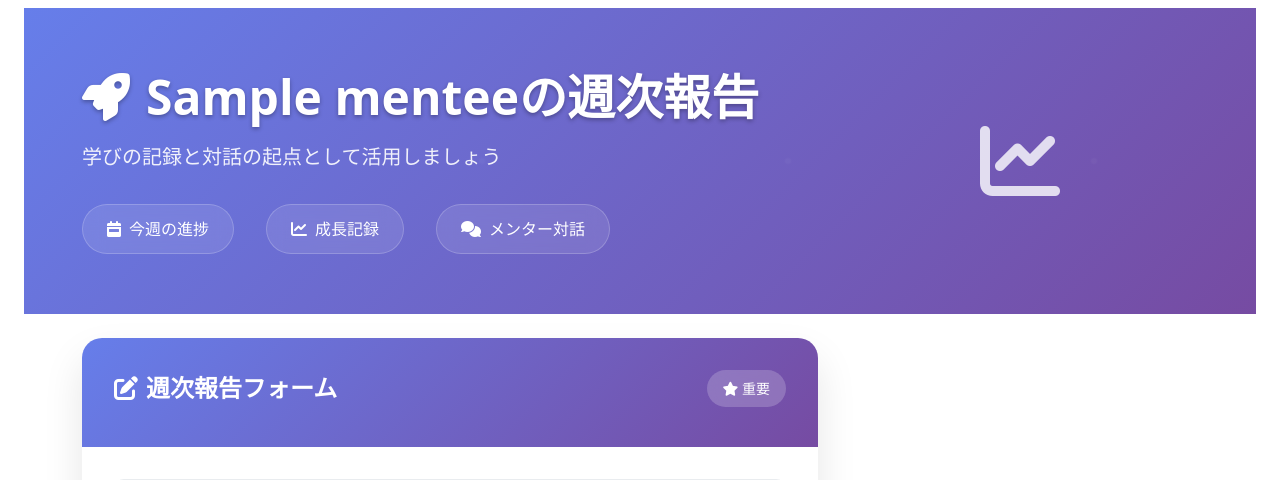
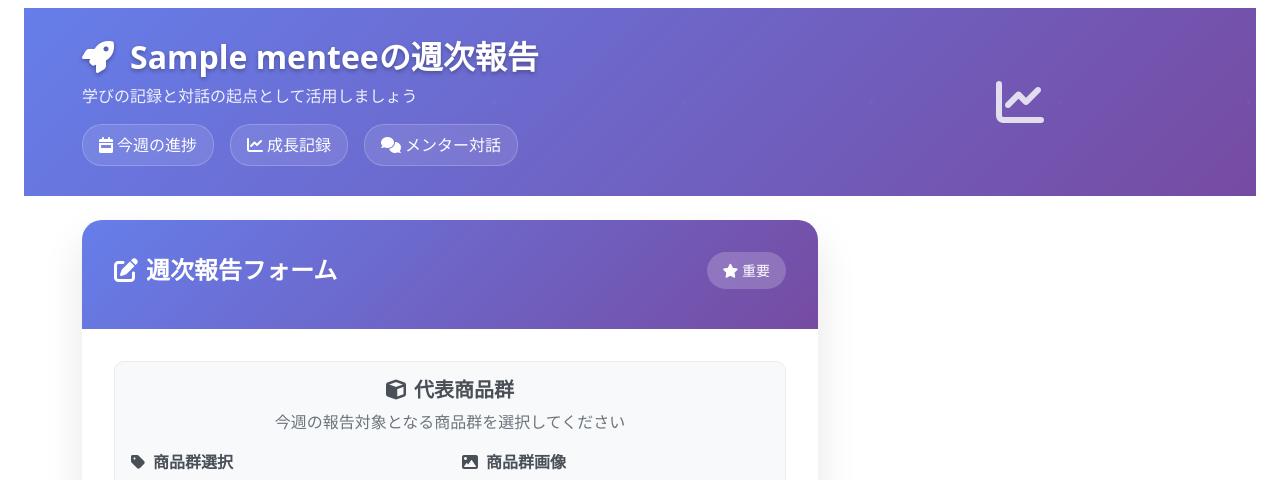
Before and after one commit to k-mizu17009/MentorTrack, a Flask app: page /report/new/1 in a window 1280 px wide. Shown: the part 56-536 px from the top of the page. Run offline with Flask 3, Linux system fonts and the light colour scheme; a user stored in the database is signed in; tables that the repository leaves empty hold one stand-in row (values such as "Sample post"); data that the repository does not hold is empty.

Commit message:
feat: 週次報告画面のUI改善とステージ表示統一
- ヘッダーの縦サイズを半分に縮小してコンパクト化
  * padding: 60px → 30px
  * タイトル・サブタイトルのフォントサイズ調整
  * 統計アイテムとヘッダー画像のサイズ最適化
  * レスポンシブ対応の改善

- ステージ表示形式を企画ステージフォームに統一
  * get_stage_display_name関数で番号付き表示に統一
  * 「見積書対応済」→「1.見積書対応」形式に変更
  * 全ステージで一貫した表示形式を実現
  * コード重複を排除して保守性向上

UIの一貫性と使いやすさを向上させ、より多くのコンテンツ表示を可能にしました。

```diff
--- a/app.py
+++ b/app.py
@@ -446,20 +446,8 @@ def generate_daily_report_from_weekly(weekly_report, report_date=None):
         except:
             additional_responses = {}
 
-    # 企画ステージの日本語名を取得
-    stage_names = {
-        'proposal_pre': '提案前',
-        'estimate_completed': '見積書対応済',
-        's_creation_approved': 'サンプル承認済',
-        'proposal_decision_obtained': '提案決裁済',
-        'pre_production_s_confirmed': '量産前サンプル済',
-        'first_order': '初回発注済',
-        'temporary_listing': '仮出品済',
-        'page_up': 'ページアップ済',
-        'second_lot_ordered': '2ロット目発注済',
-        'project_cancelled': '企画中止'
-    }
-    stage_name = stage_names.get(planning_stage, planning_stage)
+    # 企画ステージの日本語名を取得（企画ステージフォームの表示形式に合わせる）
+    stage_name = get_stage_display_name(planning_stage)
 
     # 自己評価の日本語名を取得
     evaluation_names = {
@@ -606,24 +594,11 @@ def get_product_group_latest_stages(mentee_id):
         ).order_by(WeeklyReport.report_date.desc()).first()
 
         if latest_report:
-            # ステージの日本語名を取得
-            stage_names = {
-                'proposal_pre': '提案前',
-                'estimate_completed': '見積書対応済',
-                's_creation_approved': 'サンプル承認済',
-                'proposal_decision_obtained': '提案決裁済',
-                'pre_production_s_confirmed': '量産前サンプル済',
-                'first_order': '初回発注済',
-                'temporary_listing': '仮出品済',
-                'page_up': 'ページアップ済',
-                'second_lot_ordered': '2ロット目発注済',
-                'project_cancelled': '企画中止'
-            }
-
+            # ステージの日本語名を取得（企画ステージフォームの表示形式に合わせる）
             product_group_stages[pg.id] = {
                 'name': pg.name,
                 'latest_stage': latest_report.planning_stage,
-                'latest_stage_name': stage_names.get(latest_report.planning_stage, latest_report.planning_stage),
+                'latest_stage_name': get_stage_display_name(latest_report.planning_stage),
                 'last_report_date': latest_report.report_date.strftime('%Y年%m月%d日'),
                 'has_reports': True
             }
@@ -908,18 +883,18 @@ def get_product_group_progress(mentee_id, weeks=16):
     return list(product_groups.values())
 
 def get_stage_display_name(stage):
-    """企画ステージの表示名を取得"""
+    """企画ステージの表示名を取得（企画ステージフォームの表示形式に合わせる）"""
     stage_names = {
-        'proposal_pre': '提案前',
-        'estimate_completed': '見積書対応　済',
-        's_creation_approved': 'サンプル承認　済',
-        'proposal_decision_obtained': '提案決裁　済',
-        'pre_production_s_confirmed': '量産前サンプル　済',
-        'first_order': '初回発注　済',
-        'temporary_listing': '仮出品　済',
-        'page_up': 'ページアップ　済',
-        'second_lot_ordered': '2ロット目発注済',
-        'project_cancelled': '企画中止'
+        'proposal_pre': '0.提案前',
+        'estimate_completed': '1.見積書対応',
+        's_creation_approved': '2.サンプル承認',
+        'proposal_decision_obtained': '3.提案決裁',
+        'pre_production_s_confirmed': '4.量産前サンプル',
+        'first_order': '5.初回発注',
+        'temporary_listing': '6.仮出品',
+        'page_up': '7.ページアップ',
+        'second_lot_ordered': '8.2ロット目発注',
+        'project_cancelled': '9.企画中止'
     }
     return stage_names.get(stage, stage)
 
--- a/templates/new_report.html
+++ b/templates/new_report.html
@@ -32,7 +32,7 @@
                 </div>
                 <div class="col-lg-4">
                     <div class="hero-image">
-                        <i class="fas fa-chart-line fa-5x"></i>
+                        <i class="fas fa-chart-line fa-3x"></i>
                     </div>
                 </div>
             </div>
@@ -429,7 +429,7 @@
 .hero-section {
     background: linear-gradient(135deg, #667eea 0%, #764ba2 100%);
     color: white;
-    padding: 60px 0;
+    padding: 30px 0;
     position: relative;
     overflow: hidden;
 }
@@ -451,31 +451,31 @@
 }
 
 .hero-title {
-    font-size: 3rem;
+    font-size: 2rem;
     font-weight: 700;
-    margin-bottom: 1rem;
+    margin-bottom: 0.5rem;
     text-shadow: 0 2px 4px rgba(0,0,0,0.3);
 }
 
 .hero-subtitle {
-    font-size: 1.25rem;
-    margin-bottom: 2rem;
+    font-size: 1rem;
+    margin-bottom: 1rem;
     opacity: 0.9;
 }
 
 .hero-stats {
     display: flex;
-    gap: 2rem;
+    gap: 1rem;
     flex-wrap: wrap;
 }
 
 .stat-item {
     display: flex;
     align-items: center;
-    gap: 0.5rem;
+    gap: 0.25rem;
     background: rgba(255, 255, 255, 0.1);
-    padding: 0.75rem 1.5rem;
-    border-radius: 25px;
+    padding: 0.5rem 1rem;
+    border-radius: 20px;
     backdrop-filter: blur(10px);
     border: 1px solid rgba(255, 255, 255, 0.2);
 }
@@ -899,13 +899,27 @@
 
 /* レスポンシブ対応 */
 @media (max-width: 768px) {
+    .hero-section {
+        padding: 20px 0;
+    }
+
     .hero-title {
-        font-size: 2rem;
+        font-size: 1.5rem;
+    }
+
+    .hero-subtitle {
+        font-size: 0.9rem;
+        margin-bottom: 0.75rem;
     }
 
     .hero-stats {
         flex-direction: column;
-        gap: 1rem;
+        gap: 0.5rem;
+    }
+
+    .stat-item {
+        padding: 0.4rem 0.8rem;
+        font-size: 0.9rem;
     }
 
     .button-group {
```
